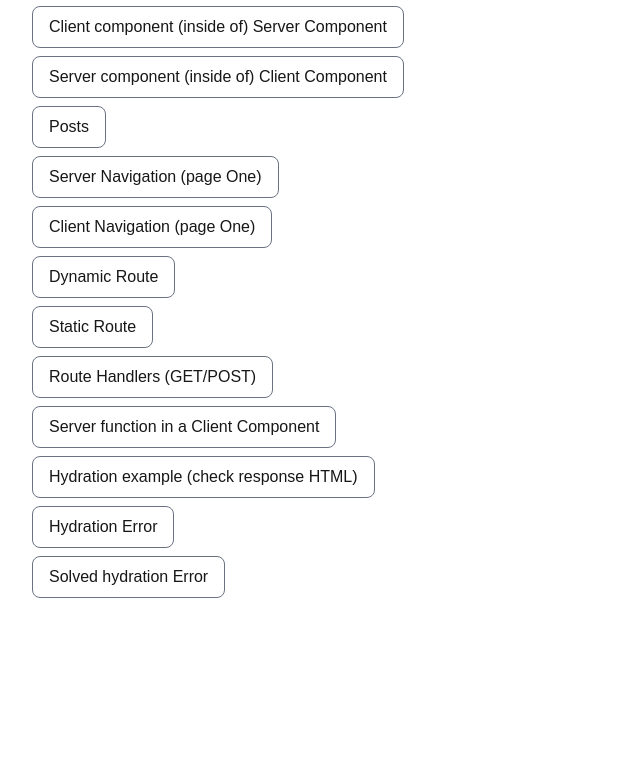
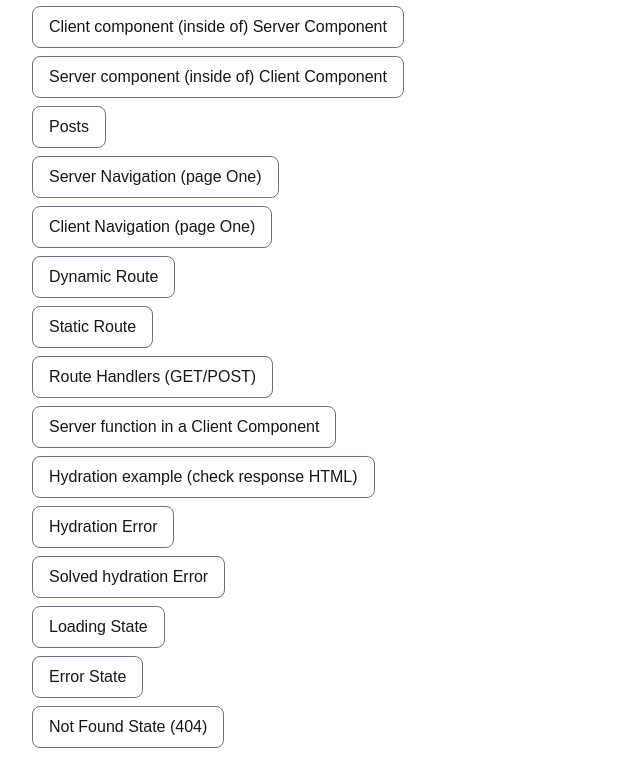
Before and after one commit to olafchuszno/next-digest, a Next.js app: page / in a window 1280 px wide. Shown: the part 490-1270 px from the top of the page, without its empty margins (0-640 px from the left). Before the commit the page ends 1120 px from the top, so only its background shows below. Built offline with nearby package versions, Linux system fonts and the light colour scheme.

Commit message:
feat: Add missing links

```diff
--- a/app/page.tsx
+++ b/app/page.tsx
@@ -15,6 +15,9 @@ const PAGES = [
   { href: '/hydration-example', label: 'Hydration example (check response HTML)' },
   { href: '/hydration-error', label: 'Hydration Error' },
   { href: '/solved-hydration-error', label: 'Solved hydration Error' },
+  { href: '/loading-state', label: 'Loading State' },
+  { href: '/error-state', label: 'Error State' },
+  { href: '/not-found-state', label: 'Not Found State (404)' },
 ];
 
 export default function Page() {
```
